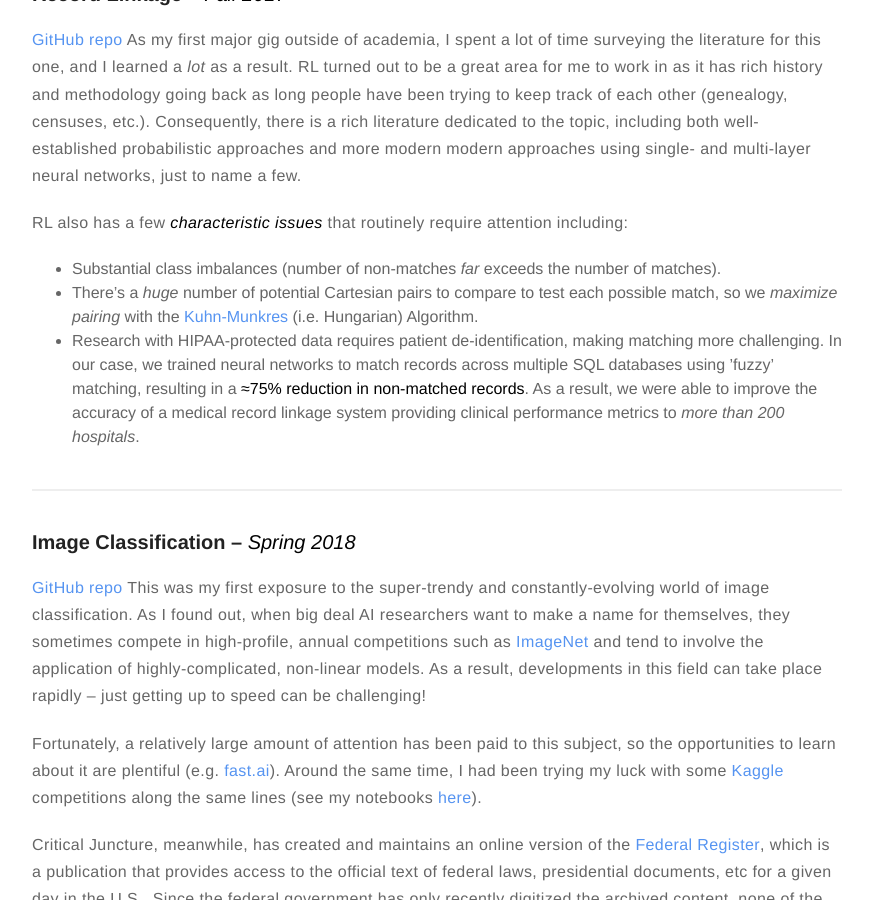
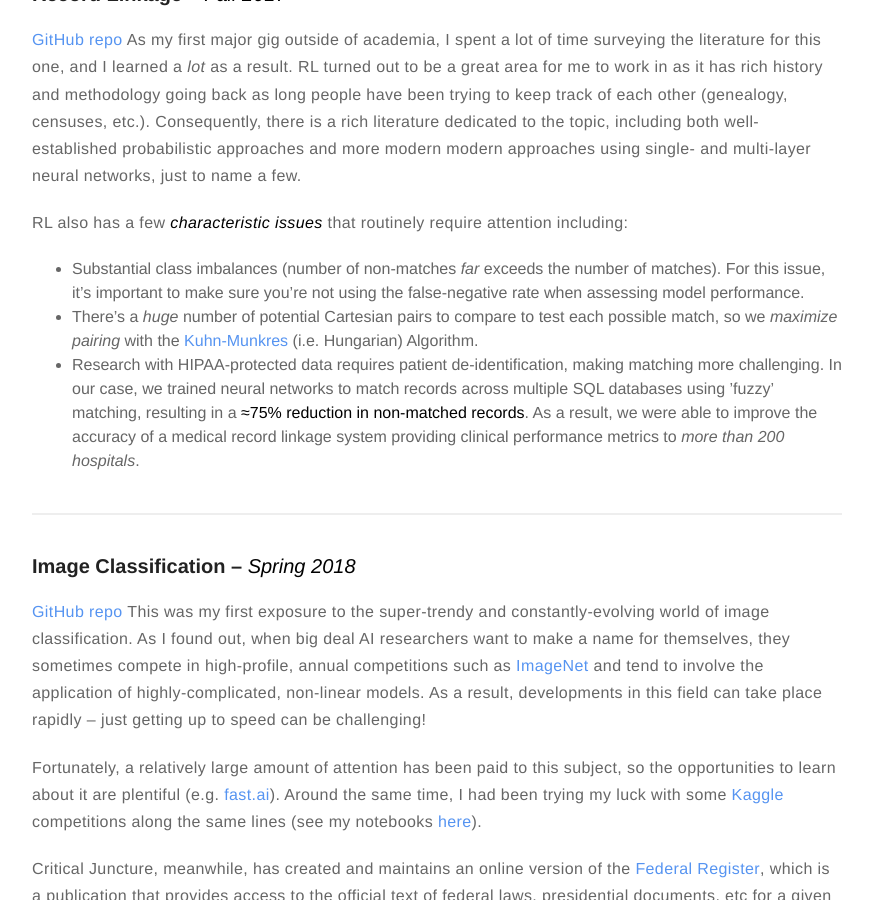
Before and after one commit to meccaLeccaHi/meccaLeccaHi.github.io, a Jekyll site: the page built from projects.md, in a window 1280 px wide and 900 px high, scrolled down 5482 px. Shown: the whole window, without its empty margins (203-1076 px from the left). Built offline with Jekyll 4.4.1, drawn with Linux system fonts in a browser that asks for light colours.

Commit message:
adding project descriptions

```diff
--- a/projects.md
+++ b/projects.md
@@ -75,7 +75,7 @@ In order to visualize the perceived similarity (or *dis*-similarity) of these fa
 As my first major gig outside of academia, I spent a lot of time surveying the literature for this one, and I learned a *lot* as a result. RL turned out to be a great area for me to work in as it has rich history and methodology going back as long people have been trying to keep track of each other (genealogy, censuses, etc.). Consequently, there is a rich literature dedicated to the topic, including both well-established probabilistic approaches and more modern modern approaches using single- and multi-layer neural networks, just to name a few.
 
 RL also has a few ***characteristic issues*** that routinely require attention including:
-- Substantial class imbalances (number of non-matches *far* exceeds the number of matches).
+- Substantial class imbalances (number of non-matches *far* exceeds the number of matches). For this issue, it's important to make sure you're not using the false-negative rate when assessing model performance.
 - There's a *huge* number of potential Cartesian pairs to compare to test each possible match, so we *maximize pairing* with the [Kuhn-Munkres](https://pypi.python.org/pypi/munkres/) (i.e. Hungarian) Algorithm.
 - Research with HIPAA-protected data requires patient de-identification, making matching more challenging.
 In our case, we trained neural networks to match records across multiple SQL databases using ’fuzzy’ matching, resulting in a **≈75% reduction in non-matched records**. As a result, we were able to improve the accuracy of a medical record linkage system providing clinical performance metrics to *more than 200 hospitals*.
@@ -92,14 +92,14 @@ Critical Juncture, meanwhile, has created and maintains an online version of the
 
 In order to improve the overall readability and discoverability of decades of government documents, we set out to **train two image classification models: one for *semantic category* and one for the *rotation* of figures** embedded in the digital archives of the Federal Register. Each model consists of a pre-trained convolutional neural network with drop-out, and a partially un-frozen convolutional base, and **perform with very high (>98%) accuracy.** I attribute this to a couple things:
 1. The similarity between different classes is low (see figure below), which presumably made it easier for the model to learn to distinguish between them.
-{% include figure.html url="https://camo.githubusercontent.com/695b3b2aafe3ece038296095e87f2792ad6a47fc/68747470733a2f2f692e696d6775722e636f6d2f656a63367774592e706e673f31" caption="Semantic-category class examples." width="65%" %}
+{% include figure.html url="https://camo.githubusercontent.com/695b3b2aafe3ece038296095e87f2792ad6a47fc/68747470733a2f2f692e696d6775722e636f6d2f656a63367774592e706e673f31" caption="Semantic-category class examples." %}
 2. Like other [examples](https://arxiv.org/pdf/1603.08511.pdf), predicting image rotation has the nice property of being practically "free": any image can be used as a training sample, simply
 by rotating the image as input and using the rotation as the supervisory signal.
-{% include figure.html url="https://camo.githubusercontent.com/4c72814164f684462451b9b1c03428bc7cc0c871/68747470733a2f2f692e696d6775722e636f6d2f324946763358542e706e673f31" caption="Image-rotation class examples." width="65%" %}
+{% include figure.html url="https://camo.githubusercontent.com/4c72814164f684462451b9b1c03428bc7cc0c871/68747470733a2f2f692e696d6775722e636f6d2f324946763358542e706e673f31" caption="Image-rotation class examples." %}
 
 Because this problem was *so* well suited to image classification, our models performed with *extremely high accuracy* (**>98%**, see examples below).
-{% include figure.html url="https://camo.githubusercontent.com/aa07576b4f9da35caf829c1b53b0ba69e9fbd27d/68747470733a2f2f692e696d6775722e636f6d2f6548656a75395a2e706e67" caption="Semantic-category prediction example." width="65%" %}
-{% include figure.html url="https://camo.githubusercontent.com/249d6d81fae9779f219f30080d9f6fd0d3bcbd4d/68747470733a2f2f692e696d6775722e636f6d2f7a6959686e6b692e706e67" caption="Image-rotation prediction examples." width="65%" %}
+{% include figure.html url="https://camo.githubusercontent.com/aa07576b4f9da35caf829c1b53b0ba69e9fbd27d/68747470733a2f2f692e696d6775722e636f6d2f6548656a75395a2e706e67" caption="Semantic-category prediction example." %}
+{% include figure.html url="https://camo.githubusercontent.com/249d6d81fae9779f219f30080d9f6fd0d3bcbd4d/68747470733a2f2f692e696d6775722e636f6d2f7a6959686e6b692e706e67" caption="Image-rotation prediction examples." %}
 
 ---
 
```
